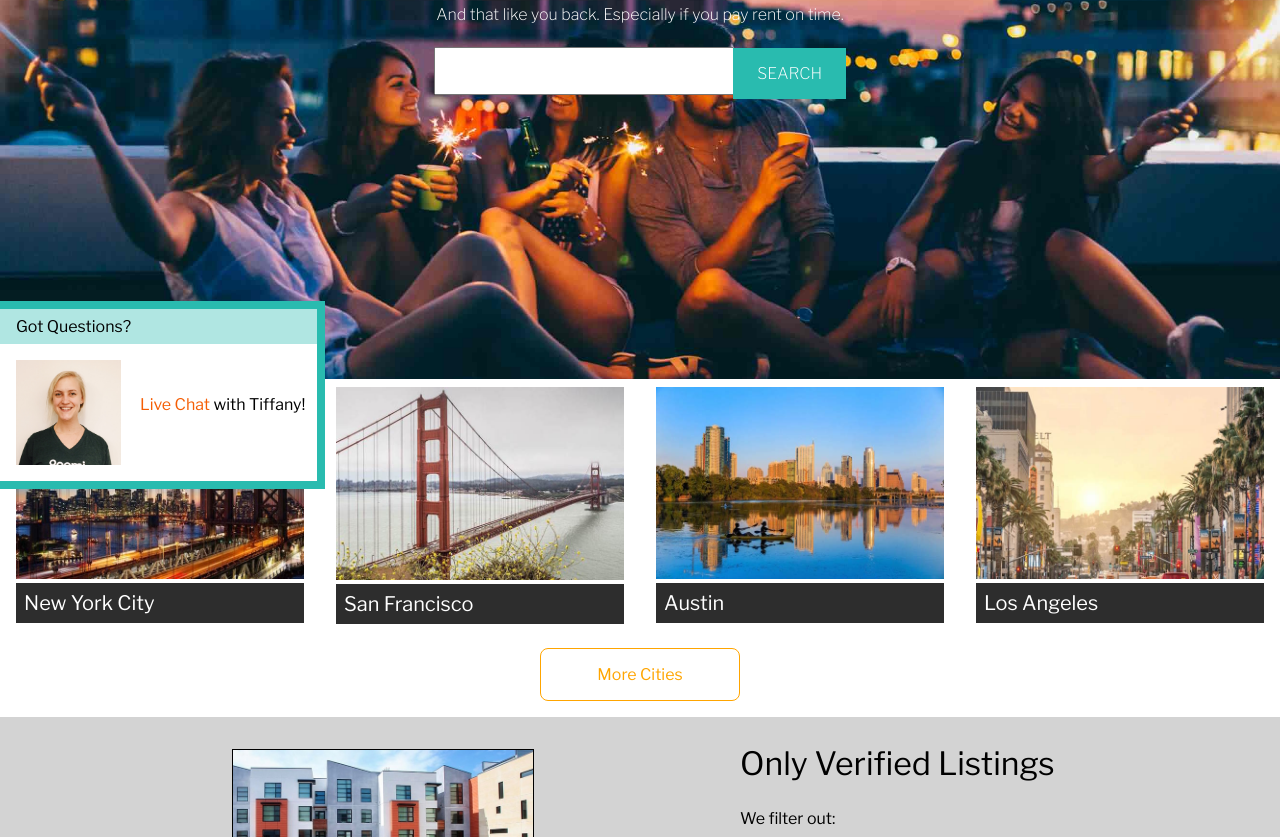
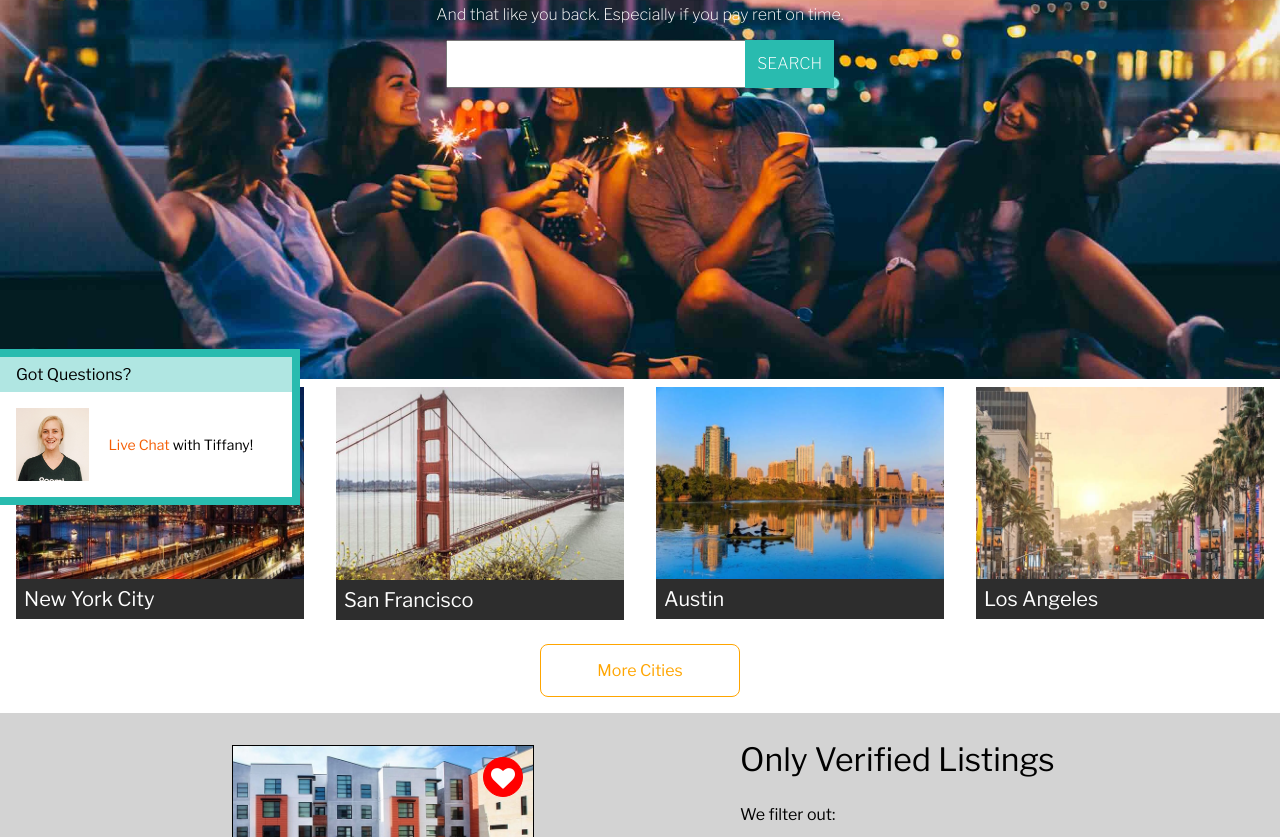
Before and after one commit to iwbolling/assignment-04, a plain HTML site: page index.html in a window 1280 px wide. Shown: the part 295-1132 px from the top of the page. Drawn offline with nearby package versions, Linux system fonts and the light colour scheme.

Commit message:
heart added to example block

```diff
--- a/css/style.css
+++ b/css/style.css
@@ -65,18 +65,22 @@ body{margin: 0;}
 .searchbar input{
   font-size: 24px;
   display: inline-block;
-  padding: 8px 16px;
   height: 48px;
-  line-height: 24px;
+  line-height: 48px;
   width: 300px;
+  vertical-align: top;
 }
 
 .searchbar p{
   background-color: #29BBAF;
   font-size: 16px;
   display: inline-block;
+  line-height: 48px;
+  margin: 0;
   margin-left: -4px;
-  padding: 16px 24px;
+  padding: 0px 12px;
+  height: 48px;
+  vertical-align: top;
 }
 
 .columnscontainer{
@@ -85,7 +89,6 @@ body{margin: 0;}
 
 .city-pic-column{
   display: inline-block;
-  font-size: medium;
   padding: 8px 16px;
   vertical-align: top;
   width: 25%;
@@ -120,13 +123,29 @@ body{margin: 0;}
   background-color: lightgrey;
 }
 
-.examplebox, .example, .blurbinfo{
+.examplebox, .hearticon, .example, .blurbinfo{
   display: inline-block;
 }
 
 .examplebox{
   margin-left: 200px;
   width: 50%;
+}
+
+.hearticon {
+  background-color: red;
+  border: 1px solid red;
+  border-radius: 24px;
+  bottom: 315px;
+  color: #FFFFFF;
+  display: block;
+  font-size: 24px;
+  height: 40px;
+  line-height: 40px;
+  position: relative;
+  left: 250px;
+  text-align: center;
+  width: 40px;
 }
 
 .example{
@@ -147,7 +166,7 @@ body{margin: 0;}
 .example p{
   font-size: 16px;
   line-height: 1;
-  margin: 8px 0px;
+  margin: 16px 0px;
   padding-left: 16px;
 }
 
@@ -169,6 +188,7 @@ body{margin: 0;}
 .inforow{
   background-color: rgb(45,45,45);
   font-size: medium;
+  height: 200px;
 }
 
 .companycolumn, .mediacolumn,
@@ -209,11 +229,10 @@ body{margin: 0;}
   border-bottom: 8px solid #29BBAF;
   border-top: 8px solid #29BBAF;
   border-right: 8px solid #29BBAF;
-  bottom: 16px;
-  /*height: 175px;*/
+  bottom: 0;
   left: 0;
   position: fixed;
-  width: 325px;
+  width: 300px;
 }
 
 .chatbox h4{
@@ -230,12 +249,13 @@ body{margin: 0;}
   display: inline-block;
   margin: 16px;
   vertical-align: middle;
-  width: 33%;
+  width: 25%;
 }
 
 .chatbox p{
   display: inline-block;
-  margin-top: 0;
+  font-size: 14px;
+  margin: 0;
   padding-left: 0px;
   vertical-align: middle;
 }
--- a/index.html
+++ b/index.html
@@ -3,6 +3,7 @@
   <head>
     <meta charset="utf-8">
     <link href="https://fonts.googleapis.com/css?family=Libre+Franklin:200,200i,400,400i,700,700i" rel="stylesheet">
+    <link rel="stylesheet" href="https://maxcdn.bootstrapcdn.com/font-awesome/4.7.0/css/font-awesome.min.css">
     <link href="./css/style.css" rel="stylesheet">
     <title>Stride | Find Roommates You Like</title>
   </head>
@@ -48,11 +49,12 @@
       <div class="columnscontainer exampleblurb">
         <div class="examplebox">
           <div class="example">
-          <img src="./images/example-room.jpg">
-          <h4>Mission District</h4>
-          <p>Jan 14</p>
-          <p>6-12 months</p>
-        </div>
+            <img src="./images/example-room.jpg">
+            <h4>Mission District</h4>
+            <p>Jan 14</p>
+            <p>6-12 months</p>
+            <i class="fa fa-heart hearticon" aria-hidden="true"></i>
+          </div>
         </div>
         <div class="blurbinfo">
           <h2>Only Verified Listings</h2>
```
